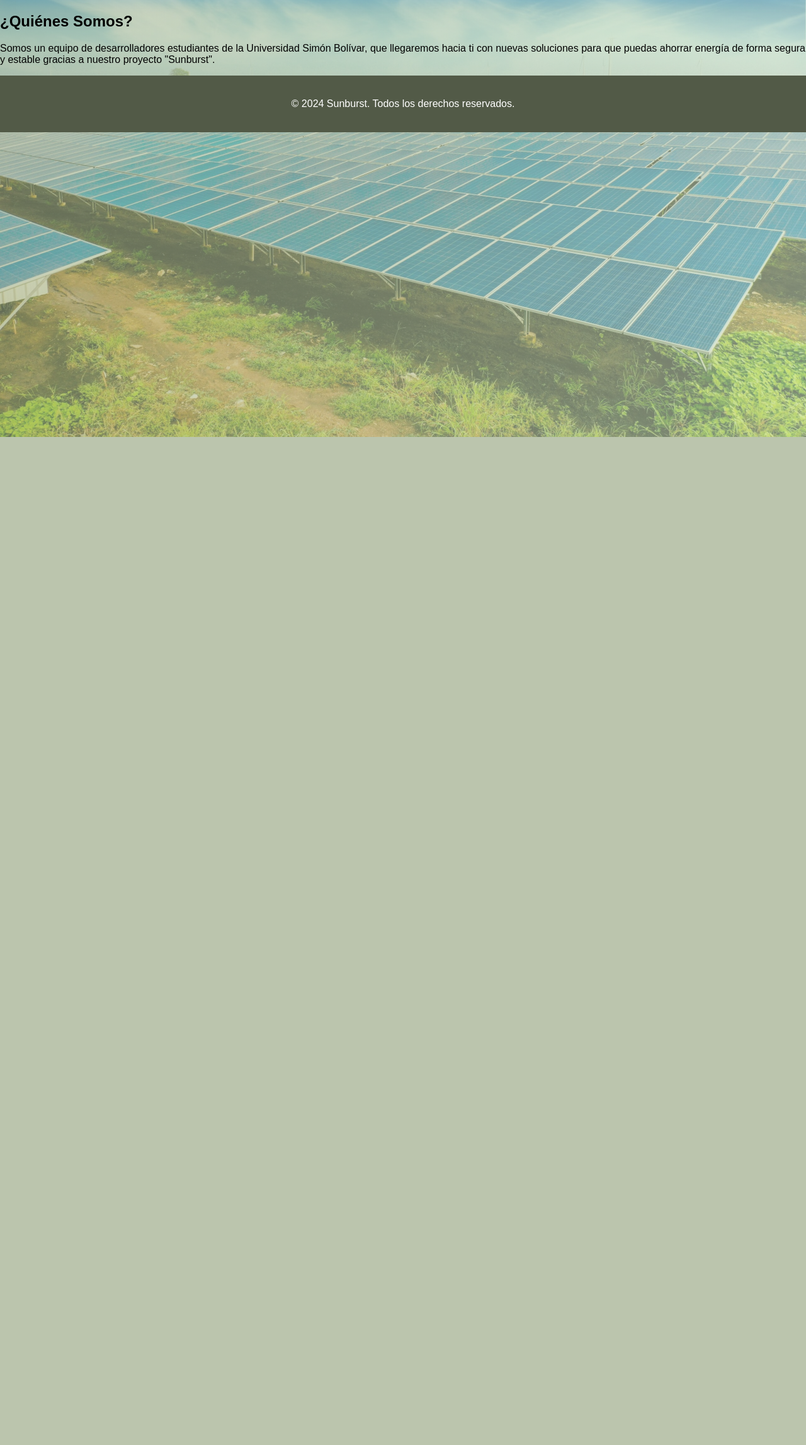
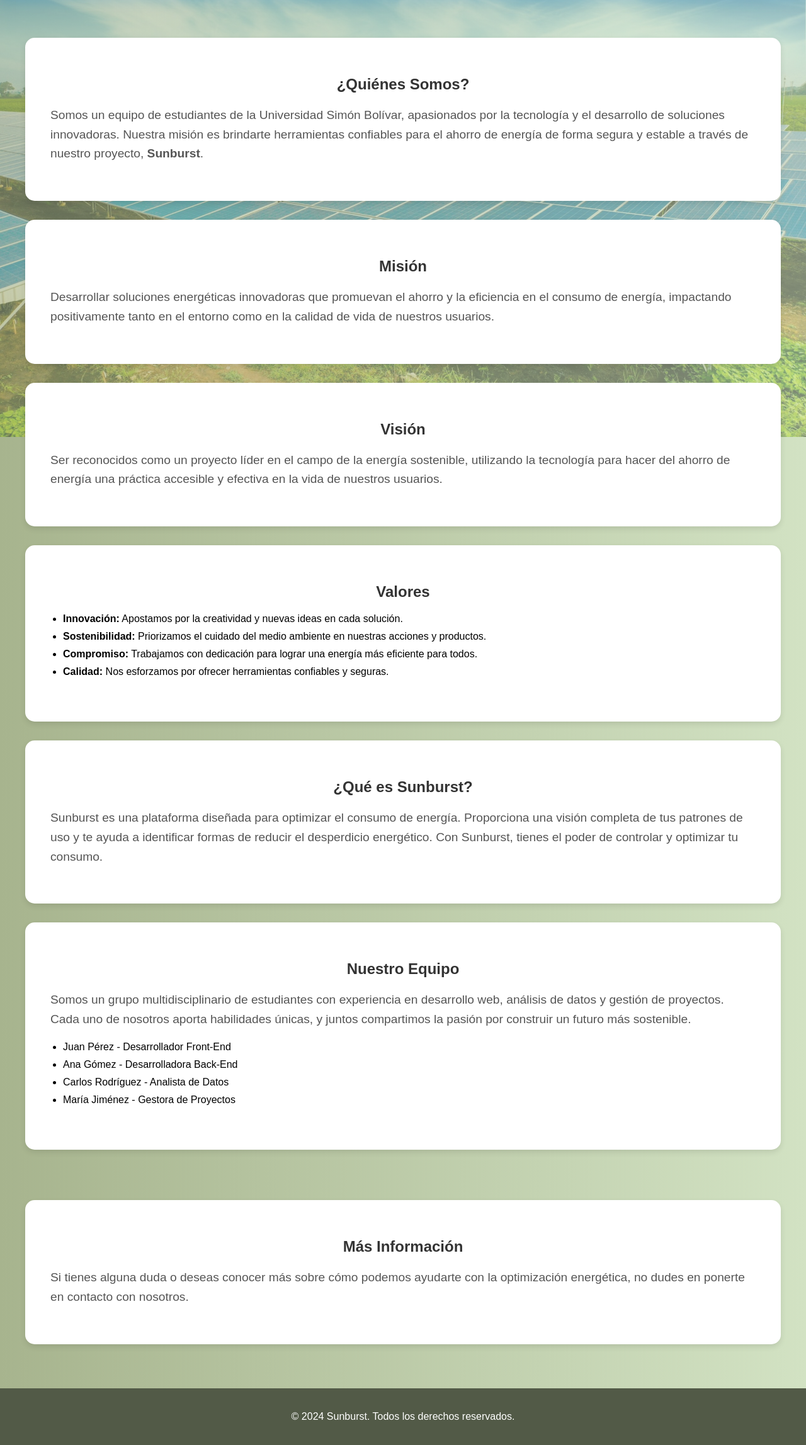
Before and after one commit to sogarox/Sunburst, a PHP site: page /about.html in a window 1280 px wide. Shown: the part 106-2401 px from the top of the page at 63% size. Before the commit the page ends 800 px from the top, so only its background shows below. Run offline with PHP 8.4, Linux system fonts and the light colour scheme.

Commit message:
Add files via upload

```diff
--- a/about.html
+++ b/about.html
@@ -9,7 +9,7 @@
     <title>Acerca de Nosotros</title>
 </head>
 
-<body id = "about-a-page">
+<body id="about-a-page">
     <header>
         <div class="logo-container">
             <a href="#" class="logo">
@@ -25,15 +25,75 @@
     </header>
 
     <main>
-        <section class="about">
+        <!-- Sección introductoria sobre el proyecto -->
+        <section class="intro-about">
             <h1>¿Quiénes Somos?</h1>
             <p>
-                Somos un equipo de desarrolladores estudiantes de la Universidad Simón Bolívar, que llegaremos hacia ti con
-                nuevas soluciones para que puedas ahorrar energía de forma segura y estable gracias a nuestro proyecto "Sunburst".
+                Somos un equipo de estudiantes de la Universidad Simón Bolívar, apasionados por la tecnología y el desarrollo
+                de soluciones innovadoras. Nuestra misión es brindarte herramientas confiables para el ahorro de energía de forma segura y estable a través de nuestro proyecto, <strong>Sunburst</strong>.
             </p>
-            <div style="text-align: center;">
-            </div>
+        </section>
 
+        <!-- Misión -->
+        <section class="mission">
+            <h2>Misión</h2>
+            <p>
+                Desarrollar soluciones energéticas innovadoras que promuevan el ahorro y la eficiencia en el consumo de energía,
+                impactando positivamente tanto en el entorno como en la calidad de vida de nuestros usuarios.
+            </p>
+        </section>
+
+        <!-- Visión -->
+        <section class="vision">
+            <h2>Visión</h2>
+            <p>
+                Ser reconocidos como un proyecto líder en el campo de la energía sostenible, utilizando la tecnología para hacer
+                del ahorro de energía una práctica accesible y efectiva en la vida de nuestros usuarios.
+            </p>
+        </section>
+
+        <!-- Valores -->
+        <section class="values">
+            <h2>Valores</h2>
+            <ul>
+                <li><strong>Innovación:</strong> Apostamos por la creatividad y nuevas ideas en cada solución.</li>
+                <li><strong>Sostenibilidad:</strong> Priorizamos el cuidado del medio ambiente en nuestras acciones y productos.</li>
+                <li><strong>Compromiso:</strong> Trabajamos con dedicación para lograr una energía más eficiente para todos.</li>
+                <li><strong>Calidad:</strong> Nos esforzamos por ofrecer herramientas confiables y seguras.</li>
+            </ul>
+        </section>
+
+        <!-- Información sobre el proyecto -->
+        <section class="project-sunburst">
+            <h2>¿Qué es Sunburst?</h2>
+            <p>
+                Sunburst es una plataforma diseñada para optimizar el consumo de energía. Proporciona una visión completa de tus patrones de uso y
+                te ayuda a identificar formas de reducir el desperdicio energético. Con Sunburst, tienes el poder de controlar y optimizar tu consumo.
+            </p>
+        </section>
+
+        <!-- Nuestro Equipo -->
+        <section class="team">
+            <h2>Nuestro Equipo</h2>
+            <p>
+                Somos un grupo multidisciplinario de estudiantes con experiencia en desarrollo web, análisis de datos y gestión de proyectos. Cada uno de nosotros
+                aporta habilidades únicas, y juntos compartimos la pasión por construir un futuro más sostenible.
+            </p>
+            <ul>
+                <li>Juan Pérez - Desarrollador Front-End</li>
+                <li>Ana Gómez - Desarrolladora Back-End</li>
+                <li>Carlos Rodríguez - Analista de Datos</li>
+                <li>María Jiménez - Gestora de Proyectos</li>
+            </ul>
+        </section>
+
+        <!-- Información adicional abajo -->
+        <section class="additional-info">
+            <h2>Más Información</h2>
+            <p>
+                Si tienes alguna duda o deseas conocer más sobre cómo podemos ayudarte con la optimización energética, no dudes en ponerte en contacto con nosotros.
+            </p>
+        </section>
     </main>
 
     <footer>
--- a/style.css
+++ b/style.css
@@ -143,6 +210,102 @@ header {
     animation: slideInRight 1s forwards;
 }
 
+/* Sección principal */
+main {
+    display: flex;
+    flex-direction: column;
+    padding: 40px;
+    margin-top: 20px;
+    overflow-y: auto; /* Habilita el desplazamiento */
+}
+
+/* Sección de introducción */
+.intro-about {
+    background-color: #fff;
+    padding: 40px;
+    border-radius: 15px;
+    margin-bottom: 30px;
+    box-shadow: 0 4px 10px rgba(0, 0, 0, 0.1);
+    opacity: 0;
+    transform: translateY(20px);
+    animation: fadeInUp 1s forwards;
+}
+
+/* Animación de deslizamiento */
+@keyframes fadeInUp {
+    0% {
+        opacity: 0;
+        transform: translateY(20px);
+    }
+    100% {
+        opacity: 1;
+        transform: translateY(0);
+    }
+}
+
+/* Estilo para las secciones de misión, visión, valores, proyecto, equipo */
+section {
+    background-color: #fff;
+    padding: 40px;
+    border-radius: 15px;
+    margin-bottom: 30px;
+    box-shadow: 0 4px 10px rgba(0, 0, 0, 0.1);
+    opacity: 0;
+    transform: translateY(20px);
+    animation: fadeInUp 1s forwards;
+}
+
+/* Animación para las secciones */
+section:nth-of-type(1) {
+    animation-delay: 0s;
+}
+section:nth-of-type(2) {
+    animation-delay: 0.3s;
+}
+section:nth-of-type(3) {
+    animation-delay: 0.6s;
+}
+section:nth-of-type(4) {
+    animation-delay: 0.9s;
+}
+section:nth-of-type(5) {
+    animation-delay: 1.2s;
+}
+
+/* Estilo para los títulos dentro de las secciones */
+.intro-about h1, .mission h2, .vision h2, .values h2, .project-sunburst h2, .team h2, .additional-info h2 {
+    color: #333;
+    text-align: center;
+    margin-bottom: 20px;
+}
+
+/* Párrafos dentro de las secciones */
+.intro-about p, .mission p, .vision p, .values p, .project-sunburst p, .team p, .additional-info p {
+    color: #555;
+    font-size: 1.2rem;
+    line-height: 1.6;
+}
+
+/* Estilo para las listas dentro de los valores */
+ul {
+    padding-left: 20px;
+    margin-bottom: 30px;
+}
+
+/* Información adicional abajo */
+.additional-info {
+    background-color: #fff;
+    padding: 40px;
+    border-radius: 15px;
+    box-shadow: 0 4px 10px rgba(0, 0, 0, 0.1);
+    margin-top: 50px; /* Separación extra */
+}
+
+/* Estilo para los elementos del equipo */
+ul li {
+    margin-bottom: 10px;
+}
+
 /* Animaciones para deslizamiento suave */
 @keyframes slideInLeft {
     to {
```
Also changed, not shown: other parts of style.css (+67 -0 lines), inicio.html (+38 -13 lines), login.php (+23 -12 lines).
